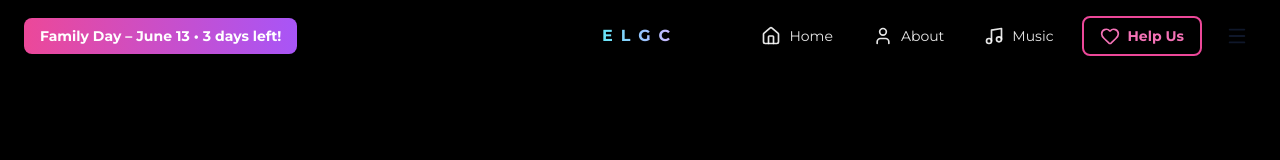
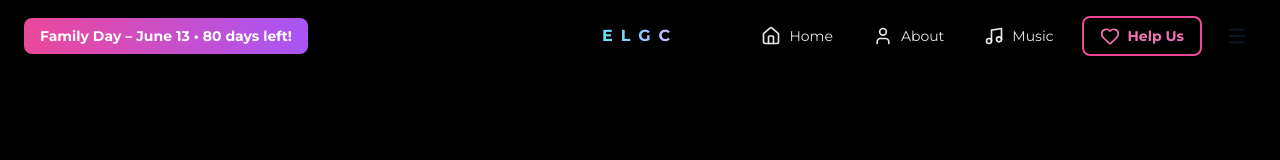
Before and after one commit to karlodelarosa/elgc, a Next.js app: page /about in a window 1280 px wide. Shown: the top 160 px of the page. Built offline with nearby package versions, Linux system fonts and the light colour scheme; a web font is replaced by a local one.

Commit message:
feat: updated event cta days left logic

```diff
--- a/components/menu/top-menu.component.tsx
+++ b/components/menu/top-menu.component.tsx
@@ -43,10 +43,19 @@ const drawerMenu: MenuItemType[] = [
 
 export function TopMenu() {
   const [drawerOpen, setDrawerOpen] = useState(false);
+  const targetEventDate = new Date(2026, 5, 13);
+  const now = new Date();
+  const millisecondsPerDay = 1000 * 60 * 60 * 24;
+  const daysLeft = Math.ceil((targetEventDate.getTime() - now.getTime()) / millisecondsPerDay);
 
   const nextEvent = {
     title: 'Family Day – June 13',
-    countdown: '3 days left!',
+    countdown:
+      daysLeft > 0
+        ? `${daysLeft} day${daysLeft === 1 ? '' : 's'} left!`
+        : daysLeft === 0
+        ? 'Today!'
+        : 'Event has passed',
   };
 
   return (
```
